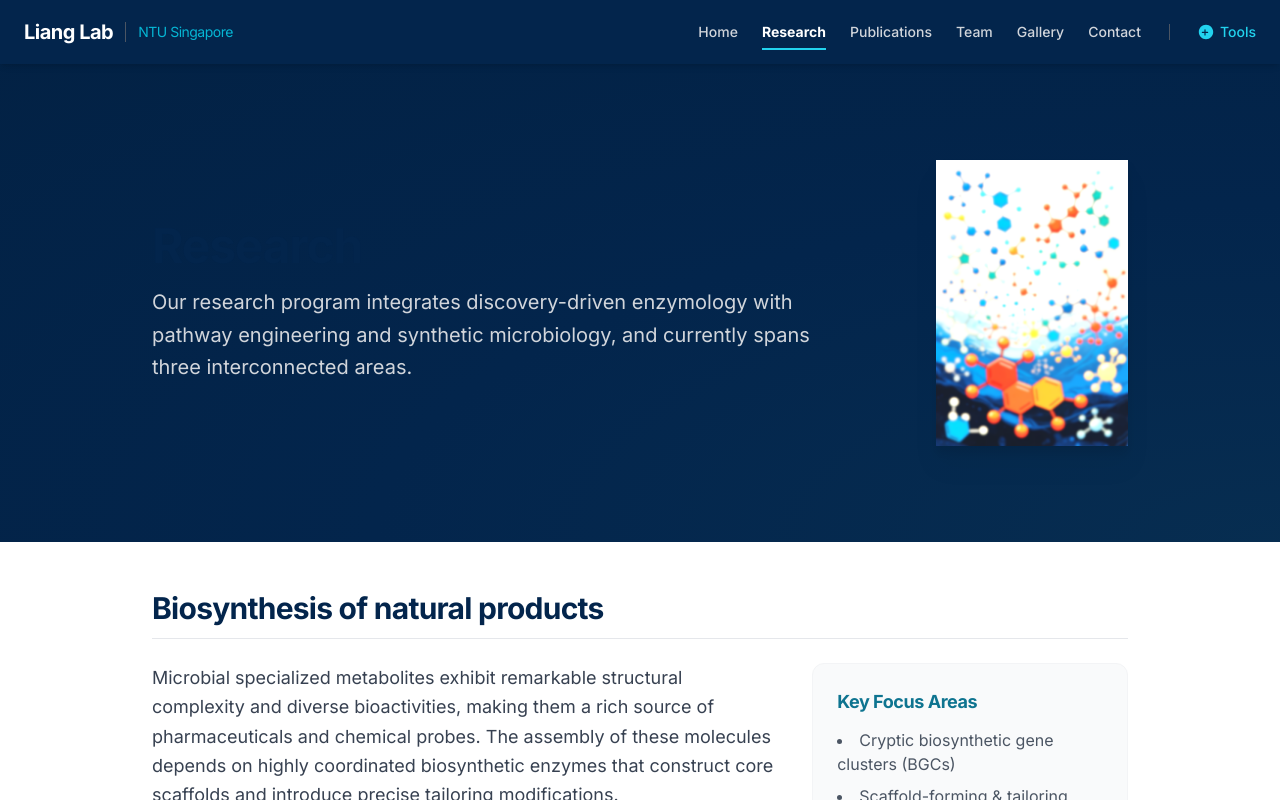
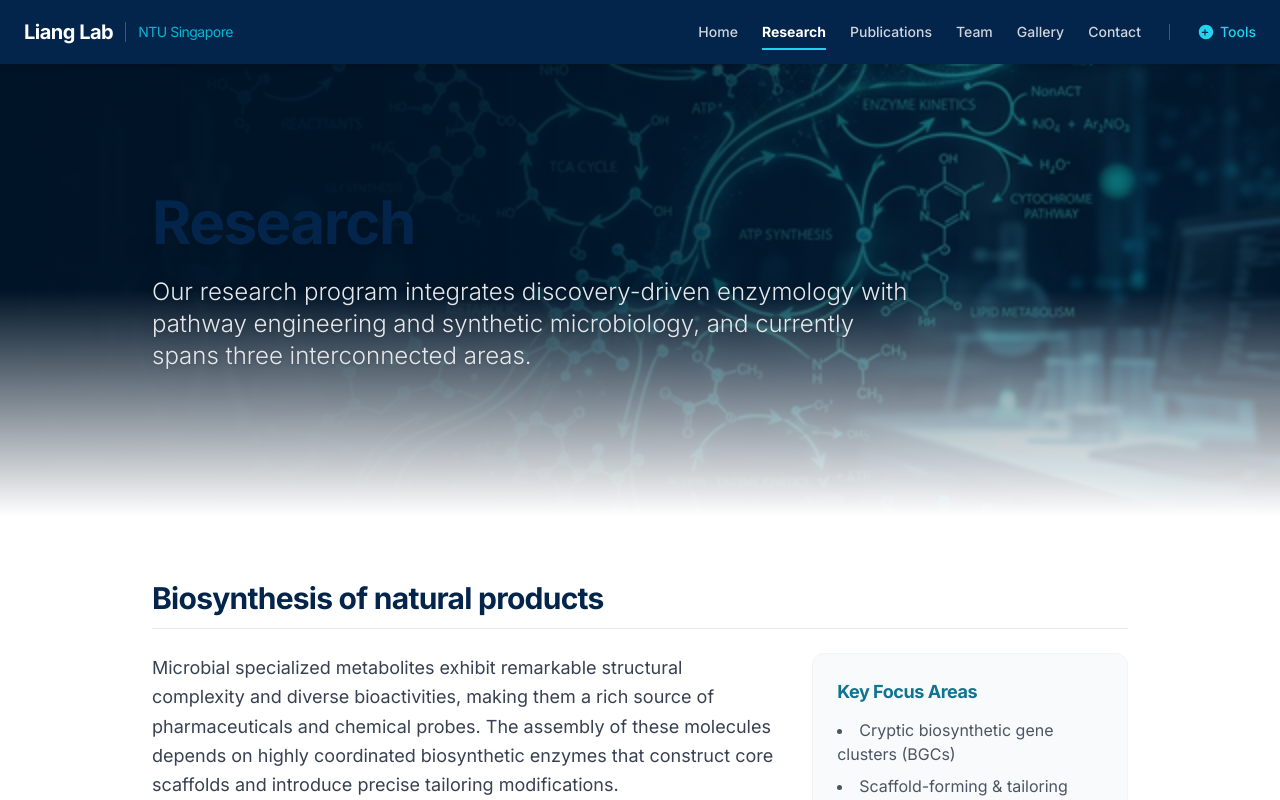
Before and after one commit to chenweilie/liang-lab-protein-card, a React (Vite) app: page /research in a window 1280 px wide. Shown: the top 800 px of the page. Built offline with nearby package versions, Linux system fonts and the light colour scheme.

Commit message:
style: refactor research page hero to blend image naturally into background

```diff
--- a/src/pages/ResearchPage.tsx
+++ b/src/pages/ResearchPage.tsx
@@ -1,17 +1,25 @@
 export default function ResearchPage() {
     return (
         <main className="min-h-screen bg-white">
-            <div className="bg-navy-900 text-white py-16 md:py-24 mb-12 relative overflow-hidden">
-                <div className="absolute inset-0 z-0 opacity-20 bg-[radial-gradient(ellipse_at_bottom_right,_var(--tw-gradient-stops))] from-cyan-900 via-navy-900 to-navy-950"></div>
-                <div className="container mx-auto px-6 max-w-5xl relative z-10 flex flex-col md:flex-row items-center gap-10">
-                    <div className="flex-1">
-                        <h1 className="text-4xl md:text-5xl font-bold tracking-tight mb-4">Research</h1>
-                        <p className="text-xl text-gray-300 max-w-2xl leading-relaxed">
+            <div className="bg-navy-950 text-white py-24 md:py-32 mb-16 relative overflow-hidden">
+                {/* Background Image with Overlay */}
+                <div className="absolute inset-0 z-0">
+                    <img
+                        src="/images/hero-bg.png"
+                        alt="Research Background"
+                        className="w-full h-full object-cover opacity-40 mix-blend-screen"
+                    />
+                    {/* Gradient Overlays for blending */}
+                    <div className="absolute inset-0 bg-gradient-to-r from-navy-950 via-navy-950/80 to-transparent md:w-3/4"></div>
+                    <div className="absolute inset-0 bg-gradient-to-t from-white via-transparent to-transparent"></div>
+                </div>
+
+                <div className="container mx-auto px-6 max-w-5xl relative z-10">
+                    <div className="max-w-3xl">
+                        <h1 className="text-5xl md:text-6xl font-extrabold tracking-tight mb-6 drop-shadow-lg">Research</h1>
+                        <p className="text-xl md:text-2xl text-gray-200 leading-relaxed mb-4 drop-shadow font-light">
                             Our research program integrates discovery-driven enzymology with pathway engineering and synthetic microbiology, and currently spans three interconnected areas.
                         </p>
-                    </div>
-                    <div className="hidden md:block w-48 shrink-0">
-                        <img src="/images/research/molecular-art.png" alt="Molecular structure representation" className="w-full h-auto drop-shadow-xl" />
                     </div>
                 </div>
             </div>
```
